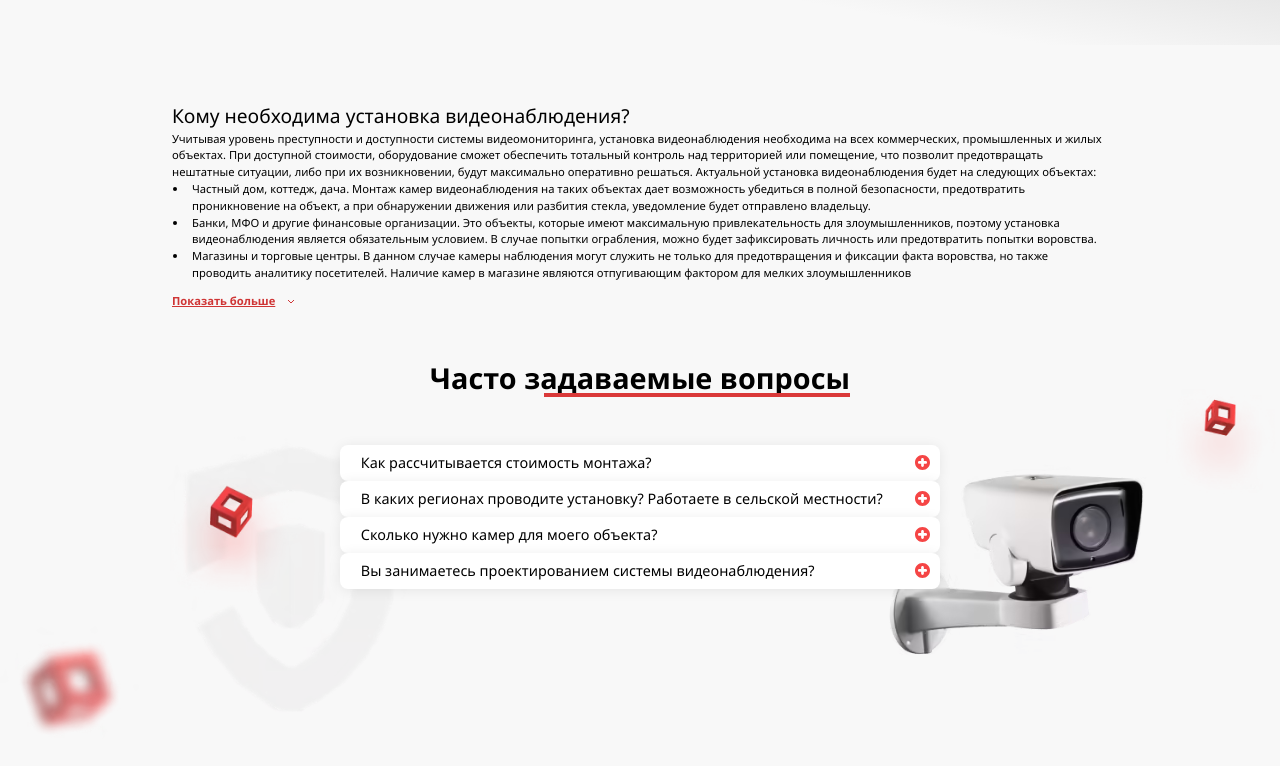
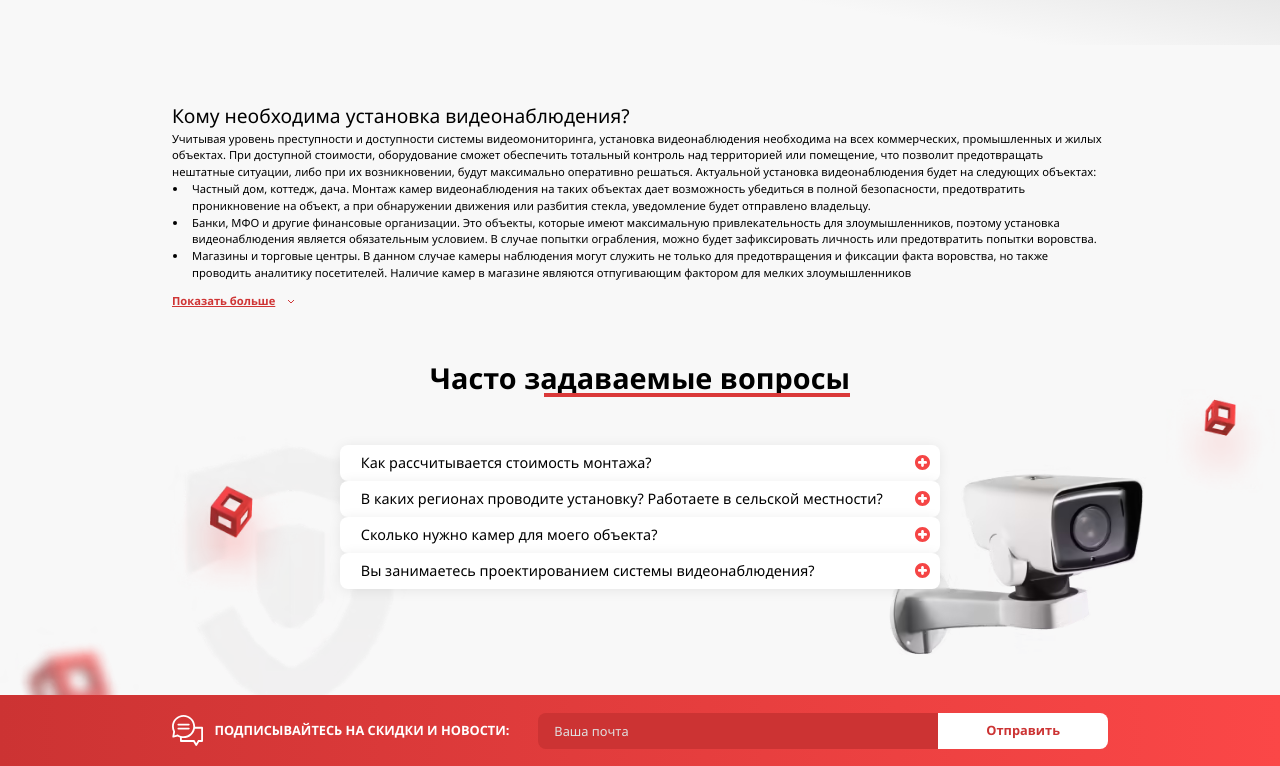
Before and after one commit to valeriy-usatov/video-control, a website: page src/index.html in a window 1280 px wide. Shown: the part 7466-8232 px from the top of the page. Drawn offline with Linux system fonts and the light colour scheme.

Commit message:
add form

```diff
--- a/src/index.html
+++ b/src/index.html
@@ -1229,6 +1229,20 @@
 				</div>
 			</div>
 		</section>
+		<section class="form">
+			<div class="container">
+				<div class="form__desc">
+					<div class="form__icon">
+						<img src="img/form/comment 1.svg" alt="commet">
+					</div>
+					<div class="form__text">ПОДПИСЫВАЙТЕСЬ НА СКИДКИ И НОВОСТИ:</div>
+				</div>
+				<form action="" class="form__form" method="">
+					<input type="email" class="form__input" placeholder="Ваша почта">
+					<button type="submit" class="form__button">Отправить</button>
+				</form>
+			</div>
+		</section>
 	</main>
 
 	<footer class="footer">
--- /dev/null
+++ b/src/sass/_form.scss
@@ -0,0 +1,51 @@
+.form {
+    padding-top: 2.2rem;
+    padding-bottom: 2.2rem;
+    background: linear-gradient(90.11deg, #CC3333 0%, #FB4747 100%);
+    .container{
+        display: flex;
+        align-items:center;
+        justify-content: space-between;
+    }
+    &__desc, &__form {
+        display: flex;
+        align-items: center;
+    }
+    &__icon {
+        width: 3.9rem;
+        height: 3.9rem;
+        flex-shrink: 0;
+        margin-right: 1.4rem;
+        img {
+            width: 100%;
+            height: 100%;
+        }
+    }
+    &__text {
+        @include font(600,1.6rem, 131%);
+        color: #FFFFFF;
+        text-transform: uppercase;
+    }
+    &__button {
+        @include font(600,1.6rem, 131%);
+        background: #FFFFFF;
+        border-radius: 0 1rem 1rem 0px;
+        padding: 1.2rem 6rem;
+        color: #CC3333;
+    }
+    &__input {
+        height: 4.5rem;
+        width: 50rem;
+        background: #CC3333;
+        border-radius: 1rem 0 0 1rem;
+        border:none;
+        @include font(400,1.6rem, 131%);
+        color: #E0E0E0;
+        padding-left: 2rem;
+        &::placeholder {
+            @include font(400,1.6rem, 131%);
+            color: #E0E0E0;
+        }
+
+    }
+}
--- a/src/sass/_media.scss
+++ b/src/sass/_media.scss
@@ -443,6 +443,47 @@
             }
         }
     }
+    .form {
+        padding-top: 4rem;
+        padding-bottom: 4rem;
+        .container {
+            flex-direction: column;
+        }
+        &__input {
+            width: 100%;
+            height: 8rem;
+            font-size: 2.8rem;
+            margin-bottom: 2rem;
+            border-radius: 1rem;
+            &::placeholder {
+                font-size: 2.6rem;
+            }
+        }
+        &__form {
+            flex-direction: column;
+            width: 100%;
+
+        }
+        &__icon {
+            width: 6rem;
+            height: 6rem;
+            margin-top: 2rem;
+        }
+        &__text {
+            font-size: 2.1rem;
+        }
+        &__desc {
+            margin-bottom: 2rem;
+        }
+        button {
+            font-size: 3rem;
+            width: 100%;
+            border-radius: 1rem;
+            text-align: center;
+            padding: 2rem 6rem;
+        }
+
+    }
 
 
 }
--- a/src/sass/_set.scss
+++ b/src/sass/_set.scss
@@ -32,7 +32,6 @@ body {
 
 input,
 textarea {
-    -webkit-animation: bugfix infinite 1s;
     line-height: inherit;
     margin: 0;
     padding: 0;
--- a/src/sass/style.sass
+++ b/src/sass/style.sass
@@ -21,4 +21,5 @@
 @import _consultation
 @import _services
 @import _question
+@import _form
 @import _media
```
Also changed, not shown: src/css/style.css, src/img/form/comment 1.svg (added), 1 other file.
